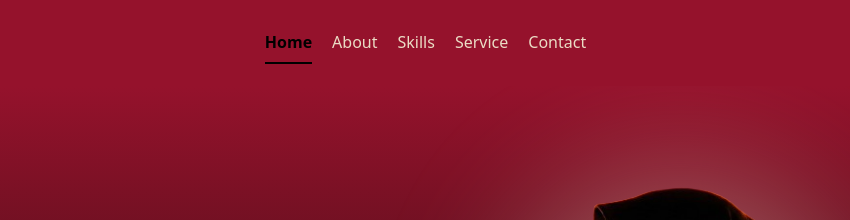
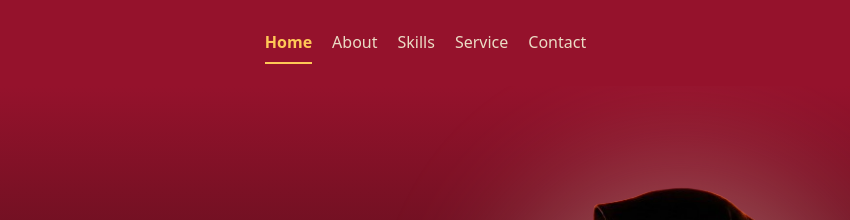
Before and after one commit to tribxieee/CodingCamp-01Dec2025-NadyaDenaneer, a plain HTML site: page index.html in a window 1280 px wide. Shown: the top 220 px of the page, 244-1094 px from the left. Drawn offline with nearby package versions, Linux system fonts and the light colour scheme.

Commit message:
Update style.css

```diff
--- a/css/style.css
+++ b/css/style.css
@@ -84,9 +84,9 @@
         transform: rotate(-45deg) translate(5px, -5px);
     }
 }
-.nav-link.active,
-.nav-link[aria-current="page"] {
-    color: #FFC857;
+.navbar .nav-link.active,
+.navbar .nav-link[aria-current="page"] {
+    color: #FFC857 !important;
     font-weight: bold;
     border-bottom: 2px solid #FFC857;
 }
```
